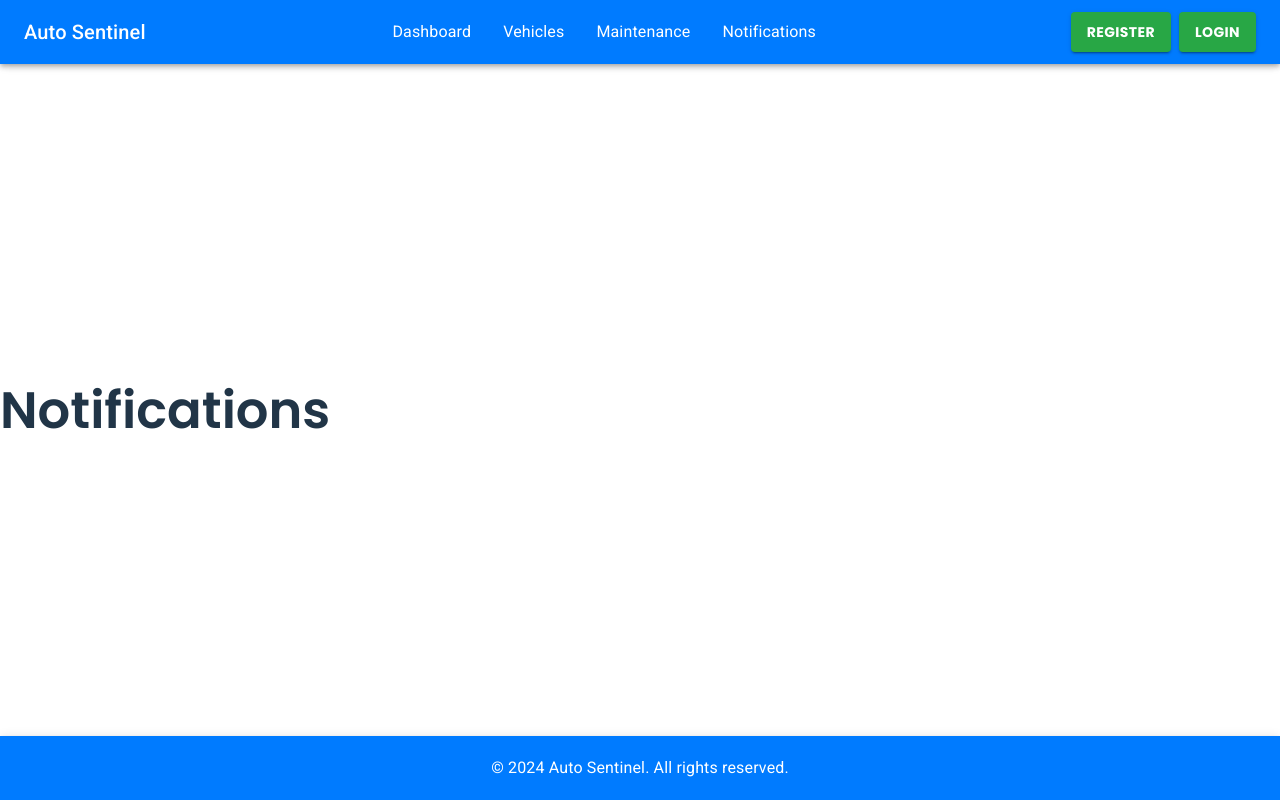
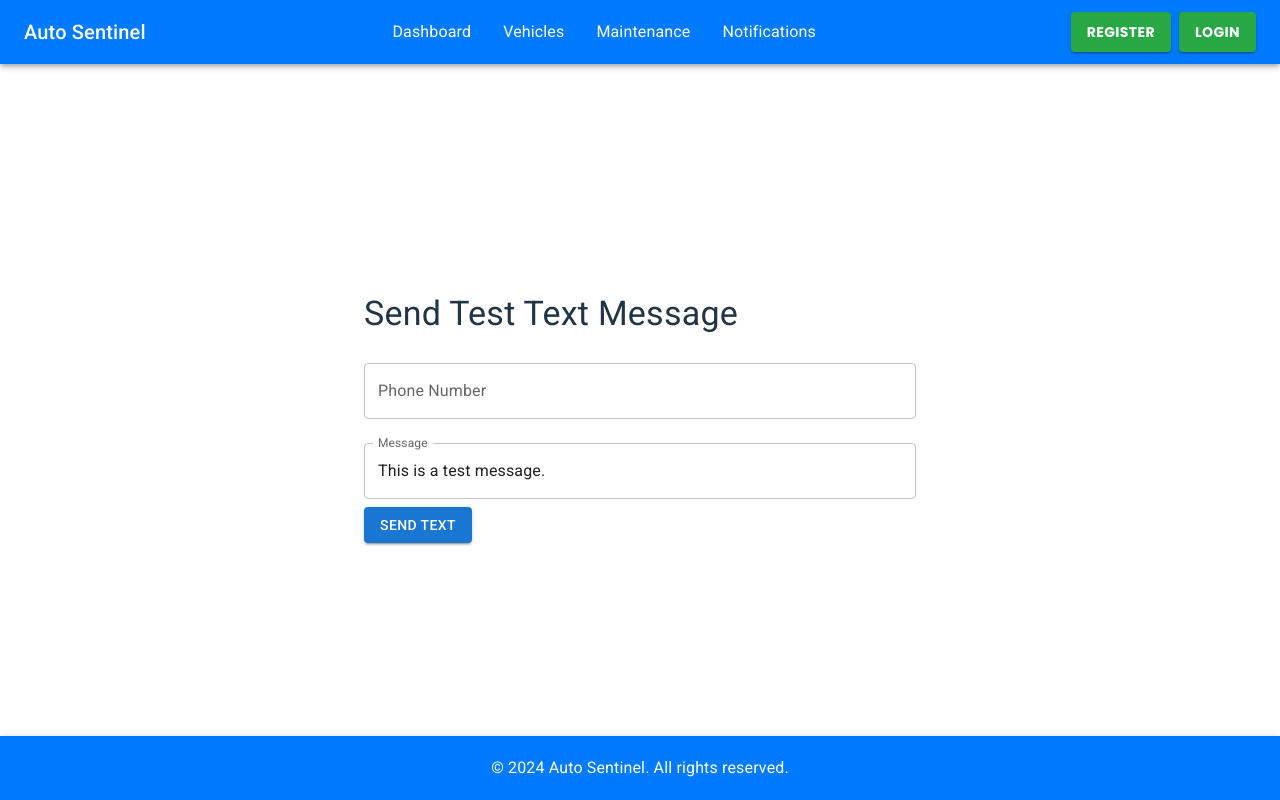
Before and after one commit to JordanBandur/auto-sentinel, a React (Vite) app in the folder frontend/: page /notifications in a window 1280 px wide. Built offline with nearby package versions, Linux system fonts and the light colour scheme.

Commit message:
add text button and textservice working in notifications

```diff
--- a/frontend/src/views/Notifications.jsx
+++ b/frontend/src/views/Notifications.jsx
@@ -1,9 +1,56 @@
+import React, { useState } from 'react';
+import axiosInstance from "/Users/miguelaugusto/lighthouse/finalproject/auto-sentinel/frontend/src/utils/axiosInstance.js";
+import { Container, TextField, Button, Typography } from '@mui/material';
+import { useSnackbar } from 'notistack';
 
 const Notifications = () => {
+  const [phoneNumber, setPhoneNumber] = useState('');
+  const [message, setMessage] = useState('This is a test message.');
+  const { enqueueSnackbar } = useSnackbar();
+
+  const handleSendText = () => {
+    axiosInstance.post('/notifications/send-text', {
+      to: phoneNumber,
+      body: message
+    })
+    .then(response => {
+      enqueueSnackbar(response.data.message, { variant: 'success' });
+    })
+    .catch(error => {
+      console.error('Error sending text message:', error);
+      enqueueSnackbar('Failed to send text message', { variant: 'error' });
+    });
+  };
+
   return (
-    <div className="notifications">
-      <h1>Notifications</h1>
-    </div>
+    <Container maxWidth="sm">
+      <Typography variant="h4" gutterBottom>
+        Send Test Text Message
+      </Typography>
+      <TextField
+        label="Phone Number"
+        variant="outlined"
+        fullWidth
+        value={phoneNumber}
+        onChange={(e) => setPhoneNumber(e.target.value)}
+        margin="normal"
+      />
+      <TextField
+        label="Message"
+        variant="outlined"
+        fullWidth
+        value={message}
+        onChange={(e) => setMessage(e.target.value)}
+        margin="normal"
+      />
+      <Button
+        variant="contained"
+        color="primary"
+        onClick={handleSendText}
+      >
+        Send Text
+      </Button>
+    </Container>
   );
 };
 
```
Also changed, not shown: frontend/src/components/Notifications.jsx (deleted), 2 other files (tests, documents, lock files or other folders).
